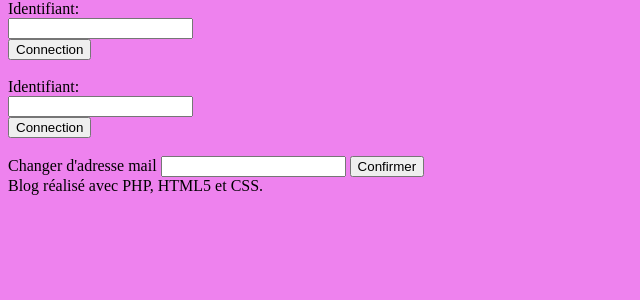
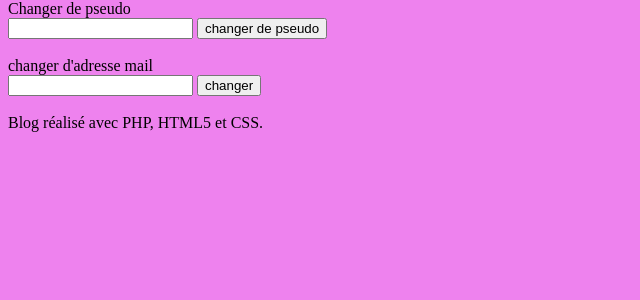
Before and after one commit to Jonathan-MARTINEZ28/projetWeb, a PHP site: page /profil.php in a window 1280 px wide. Shown: the part 88-388 px from the top of the page, without its empty margins (0-640 px from the left). Run offline with PHP 8.4, Linux system fonts and the light colour scheme.

Commit message:
changement de pseudo

```diff
--- a/Connection.php
+++ b/Connection.php
@@ -1,7 +1,7 @@
 <?php
 ob_start();
 echo '
-    <form action="modele/gestionbd.php" method="post">
+    <form action="gestionbd.php" method="post">
         <label for="pseudo">Identifiant:</label><br>
         <input type="text" id="pseudo" name="pseudo"/><br>
         <label for="mail">E-mail</label><br>
--- a/profil.php
+++ b/profil.php
@@ -5,19 +5,16 @@ if (isset($_SESSION['id']) AND isset($_SESSION['pseudo'])) {
     echo 'Pseudo: ' . $_SESSION['pseudo'] . '<br>' .
         'Adresse mail: ' . $_SESSION['mail'] . '<br>';
 }
-echo ' <form action="modele/gestionbd.php" method="post">
-        <label for="newpseudo">Identifiant:</label><br>
-        <input type="text" id="newpseudo" name="newpseudo"/><br>
-        <input type="submit" value="Connection" name="action" id="action" />
+echo ' <form action="gestionbd.php" method="post">
+        <label for="newpseudo">Changer de pseudo </label><br>
+        <input type="text" id="newpseudo" name="newpseudo"/>
+        <input type="submit" value="changer de pseudo" name="action" id="action" />
     </form><br>
-    <form action="modele/gestionbd.php" method="post">
-        <label for="newpseudo">Identifiant:</label><br>
-        <input type="text" id="newpseudo" name="newpseudo"/><br>
-        <input type="submit" value="Connection" name="action" id="action" />
-    </form><br>
- <label for="newmail">Changer d\'adresse mail </label>
- <input type="text" id="newmail" name="newmail"/>
- <button action="modele/gestionbd.php" method="post" name="action" value="changemail">Confirmer</button><br>';
+    <form action="gestionbd.php" method="post">
+        <label for="newpseudo">changer d\'adresse mail</label><br>
+        <input type="text" id="newmail" name="newmail"/>
+        <input type="submit" value="changer" name="action" id="action" />
+    </form><br>';
 
 session_abort();
 $contenu = ob_get_clean();
```
Also changed, not shown: gestionbd.php (+16 -0 lines).
